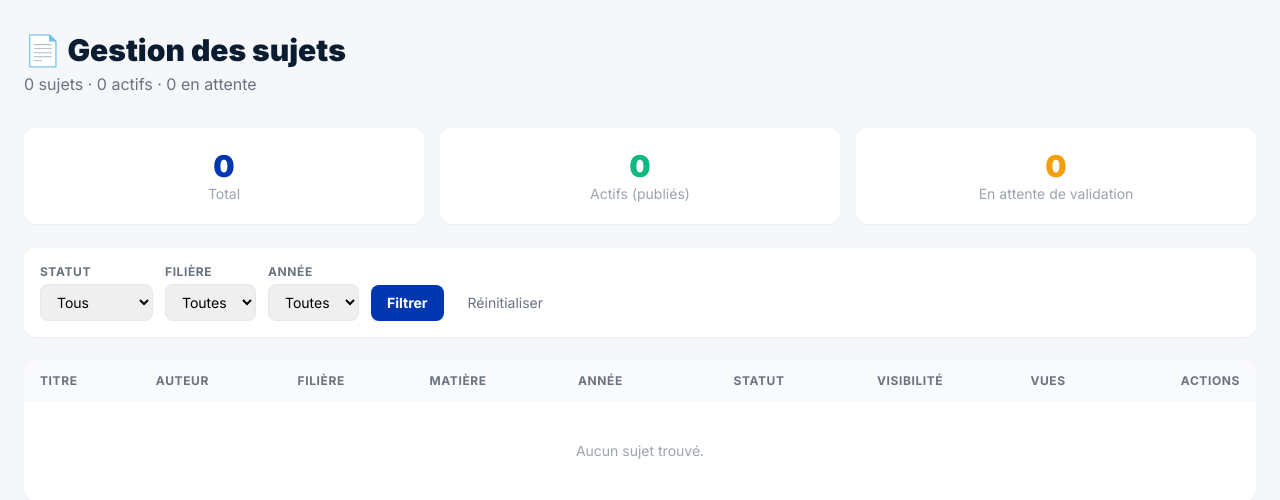
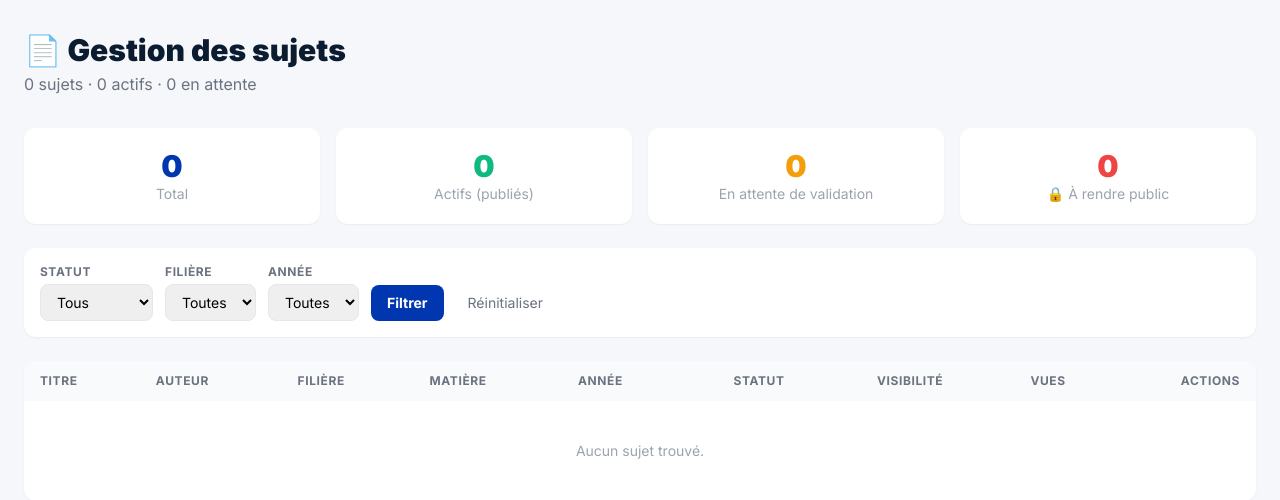
Before and after one commit to TANNOU-dev/upgcexam, a Django app: page /administration/sujets/ in a window 1280 px wide. Shown: the part 65-565 px from the top of the page. Run offline with Django 5.2, Linux system fonts and the light colour scheme; the visitor is signed in with stand-in values (Sample User, id 1); data that the repository does not hold is empty; some libraries are stand-ins or nearby versions.

Commit message:
Ajout compteur sujets restreints dans admin (dashboard + page sujets)

```diff
--- a/core/templates/core/admin/sujets.html
+++ b/core/templates/core/admin/sujets.html
@@ -28,7 +28,7 @@
         {% endif %}
 
         <!-- Stats -->
-        <div class="grid grid-cols-3 gap-4 mb-6">
+        <div class="grid grid-cols-4 gap-4 mb-6">
             <div class="bg-white rounded-xl shadow-sm p-5 text-center">
                 <p class="text-3xl font-black text-[#0037B0]">{{ stats.total }}</p>
                 <p class="text-sm text-gray-400">Total</p>
@@ -40,6 +40,10 @@
             <div class="bg-white rounded-xl shadow-sm p-5 text-center">
                 <p class="text-3xl font-black text-[#F59E0B]">{{ stats.en_attente }}</p>
                 <p class="text-sm text-gray-400">En attente de validation</p>
+            </div>
+            <div class="bg-white rounded-xl shadow-sm p-5 text-center">
+                <p class="text-3xl font-black text-[#EF4444]">{{ stats.restreints }}</p>
+                <p class="text-sm text-gray-400">🔒 À rendre public</p>
             </div>
         </div>
 
--- a/core/views.py
+++ b/core/views.py
@@ -630,6 +630,7 @@ def admin_dashboard(request):
         "total_sujets": Sujet.objects.count(),
         "sujets_actifs": Sujet.objects.filter(statut="actif").count(),
         "sujets_en_attente": Sujet.objects.filter(statut="en_attente").count(),
+        "sujets_restreints": Sujet.objects.filter(statut="actif", visibilite="restreint").count(),
         "total_utilisateurs": User.objects.count(),
         "total_telechargements": Telechargement.objects.count(),
     }
@@ -989,6 +990,7 @@ def admin_sujets(request):
                 "actifs": Sujet.objects.filter(statut="actif").count(),
                 "en_attente": Sujet.objects.filter(statut="en_attente").count(),
                 "archives": Sujet.objects.filter(statut="archive").count(),
+                "restreints": Sujet.objects.filter(statut="actif", visibilite="restreint").count(),
             },
         },
     )
```
Also changed, not shown: core/templates/core/admin_dashboard.html (+9 -5 lines).
